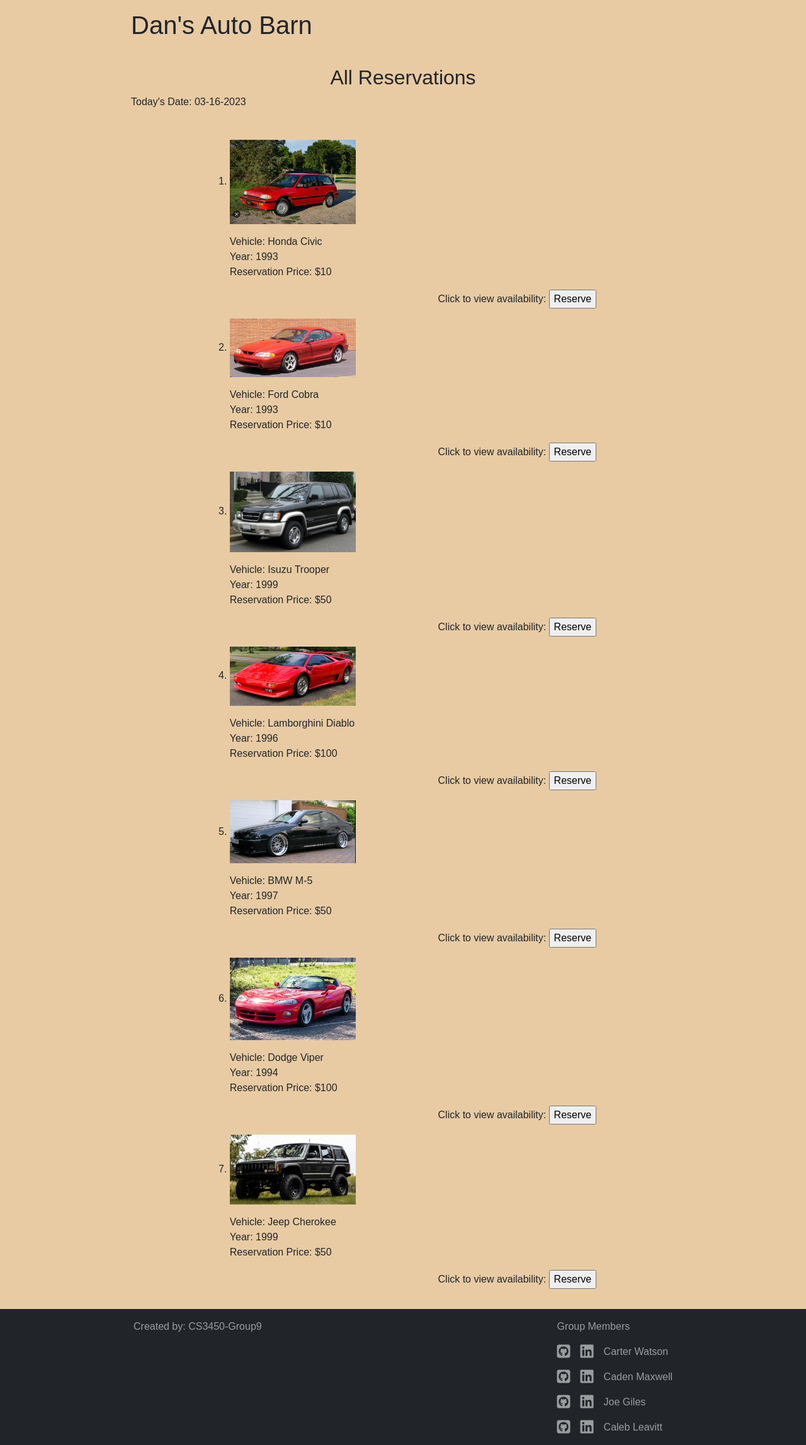
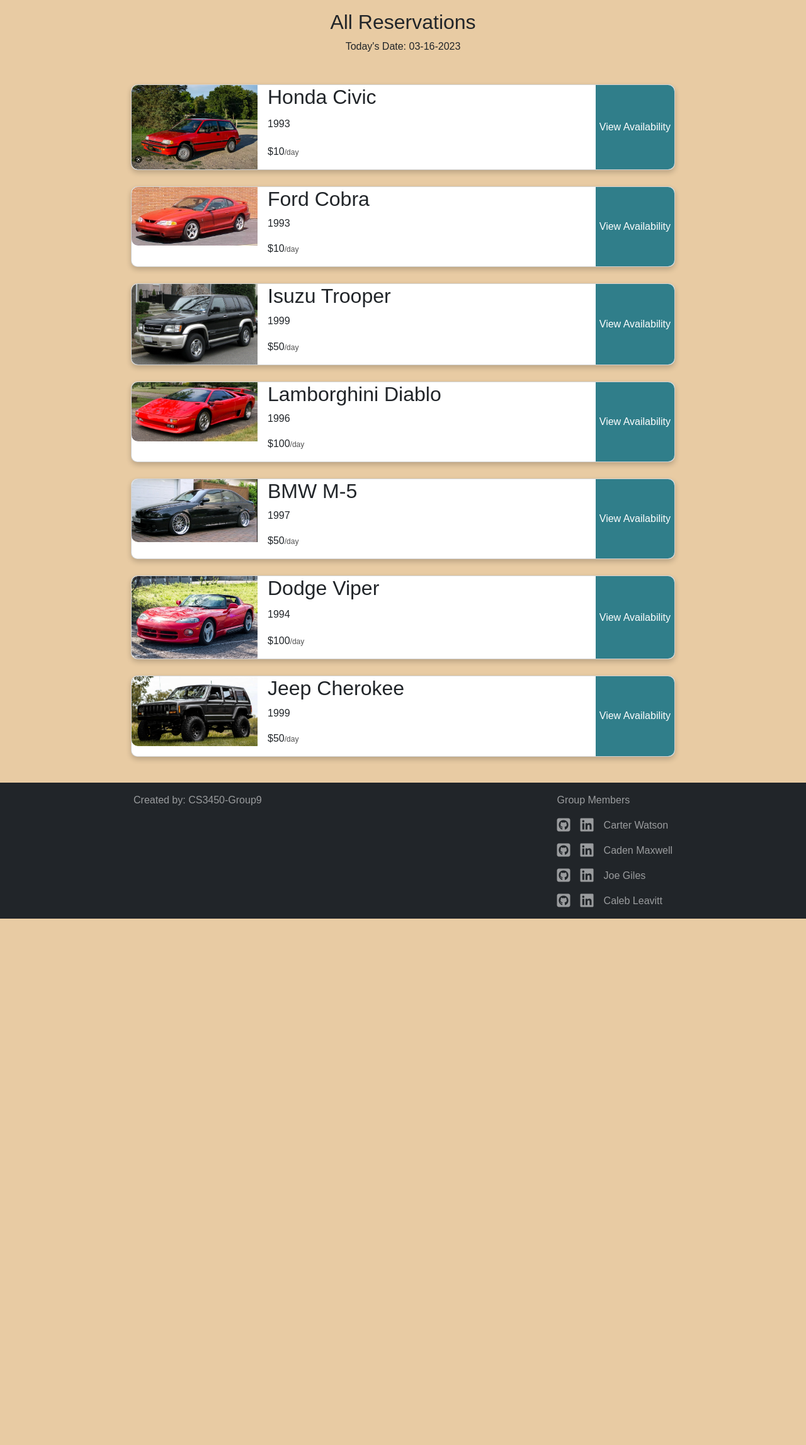
Before and after one commit to CS3450-Group9/Dans-AutoBarn, a Django app: page /search/ in a window 1280 px wide. Shown: the part 56-2351 px from the top of the page at 63% size. After the commit the page ends 1515 px from the top, so only its background shows below. Run offline with Django 4.2, Linux system fonts and the light colour scheme; data comes from the database, SQL or seed files in the repository; some libraries are stand-ins or nearby versions.

Commit message:
added button to home page, created cards for available cards

```diff
--- a/web/Customer/templates/Customer/search.html
+++ b/web/Customer/templates/Customer/search.html
@@ -1,31 +1,26 @@
 {% extends 'base.html' %}
 {% load static %}
 {% block title %}Dan's Auto Barn{% endblock %}
-    {% block content %}
-    <div class="container">
-        <h1>Dan's Auto Barn</h1>
-    </div>
+{% block content %}
     <div class="container">
         <h2>All Reservations</h2>
-        <p>Today's Date: {{formatedDate}}</p>
+        <p style="text-align: center;">Today's Date: {{formatedDate}}</p>
     </div>
     <div class="container">
         {% if car_inventory %}
-        <ol>
             {% for car in car_inventory%}
-            <li class="content-container">
-                <p><img src="{{ MEDIA_URL }}{{ car.image }}" class="image-container" alt="Image of {{ car.make }} {{ car.model }}" width="200"></p>
-                <p>
-                    Vehicle: {{car.make}} {{car.model}}<br>
-                    Year: {{car.year}}<br>
-                    Reservation Price: ${{car.reservationCost}}<br>
-                </p>
-                <p align="right">Click to view availability: <input type="button" value="Reserve"></p>
-            </li>
+                <div class="card d-flex flex-row">
+                    <div><img src="{{ MEDIA_URL }}{{ car.image }}" class="img" alt="Image of {{ car.make }} {{ car.model }}" width="200"></div>
+                    <div class="d-flex flex-column justify-content-between flex-grow-1" style="padding-left: 1rem;">
+                        <h2 style="text-align: left; padding-bottom: 0%;">{{car.make}} {{car.model}}</h2>
+                        <p>{{car.year}}</p>
+                        <p><span>${{car.reservationCost}}</span><span style="color: #505050; font-size: 0.75em;">/day</span></p>
+                    </div>
+                    <input type="button" value="View Availability"  onclick="location.href = '/reserver';" style="border-radius: 0 10px 10px 0; border-style: none; background-color: var(--ac); color: white;">
+                </div>
             {% endfor %}
-        </ol>
         {% else %}
-            <p>There are no cars in the inventory</p>
+            <p>Sorry! All our cars were stolen by Dan Watson, if you find him please report him to the authorities.</p>
         {% endif %}
     </div>
-    {% endblock %}
+{% endblock %}
--- a/web/static/style.css
+++ b/web/static/style.css
@@ -22,6 +22,46 @@ body {
   width: 70%;
   margin-left: auto;
   margin-right: auto;
+}
+
+.card {
+  /* Add shadows to create the "card" effect */
+  box-shadow: 0 4px 8px 0 rgba(0,0,0,0.2);
+  transition: 0.3s;
+  border-radius: 10px;
+  margin-bottom: 3%;
+}
+
+/* On mouse-over, add a deeper shadow */
+.card:hover {
+  box-shadow: 0 8px 16px 0 rgba(0,0,0,0.2);
+}
+
+.img {
+  border-radius: 10px 0 0 10px;
+}
+
+.home-button {
+  position: absolute;
+  top: 50%;
+  left: 50%;
+  transform: translate(-50%, -50%);
+  -ms-transform: translate(-50%, -50%);
+  background-color: var(--bg);
+  color: var(--ac);
+  font-size: 16px;
+  padding: 12px 24px;
+  border: double;
+  border-color: var(--ac);
+  border-width: 0.5em;
+  cursor: pointer;
+  border-radius: 13px;
+}
+
+.home-button:hover {
+  background-color: var(--ac);
+  color: var(--bg);
+  border-color: var(--bg);
 }
 
 h2 {
```
Also changed, not shown: web/UserAuth/templates/UserAuth/home.html (+6 -5 lines).
